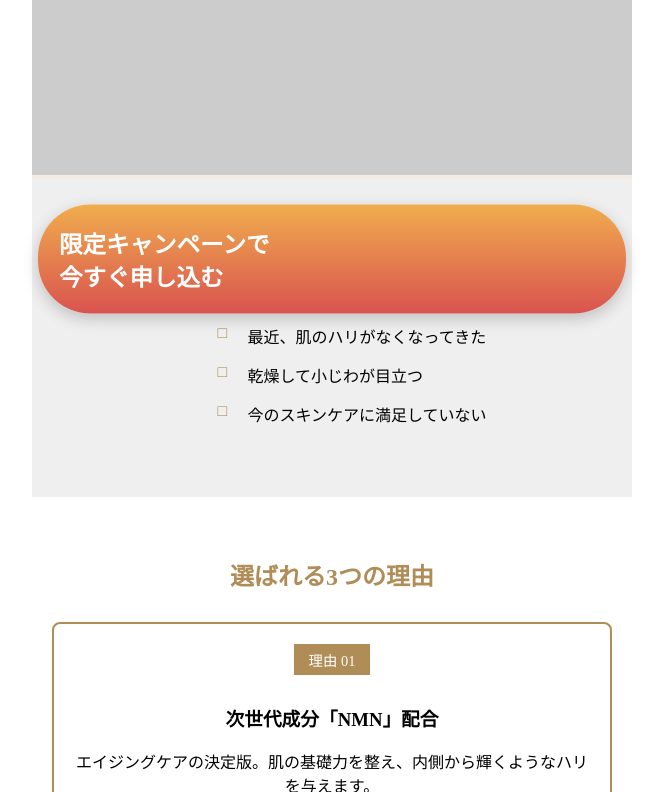
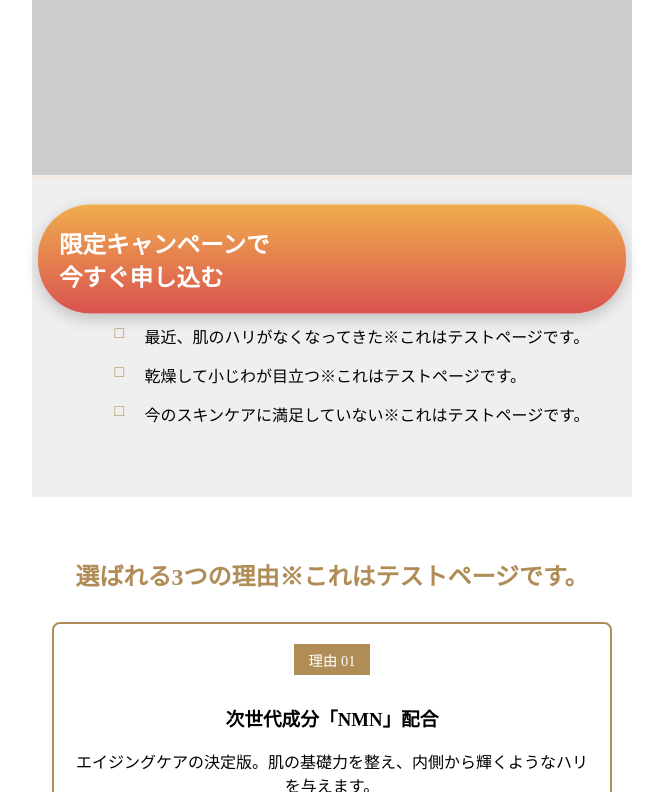
Before and after one commit to Tien-sun/my-first-web-app, a plain HTML site: page index.html in a window 1280 px wide. Shown: the part 469-1261 px from the top of the page, without its empty margins (308-971 px from the left). Drawn offline with Linux system fonts and the light colour scheme; placeholder pictures from the web are drawn by us.

Commit message:
Add files via upload

```diff
--- a/index.html
+++ b/index.html
@@ -135,14 +135,14 @@
     <section class="trouble">
         <h2 class="section-title">こんなお悩みありませんか？</h2>
         <ul class="trouble-list">
-            <li>最近、肌のハリがなくなってきた</li>
-            <li>乾燥して小じわが目立つ</li>
-            <li>今のスキンケアに満足していない</li>
+            <li>最近、肌のハリがなくなってきた※これはテストページです。</li>
+            <li>乾燥して小じわが目立つ※これはテストページです。</li>
+            <li>今のスキンケアに満足していない※これはテストページです。</li>
         </ul>
     </section>
 
     <section class="features">
-        <h2 class="section-title">選ばれる3つの理由</h2>
+        <h2 class="section-title">選ばれる3つの理由※これはテストページです。</h2>
 
         <div class="feature-box">
             <span class="feature-tag">理由 01</span>
```
